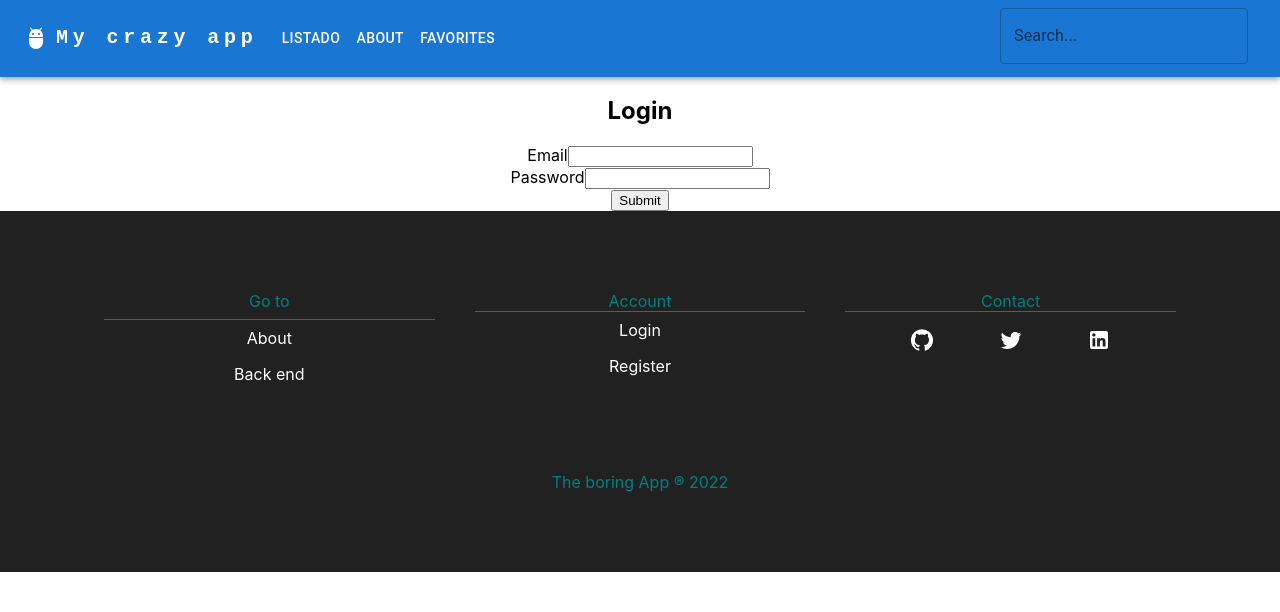
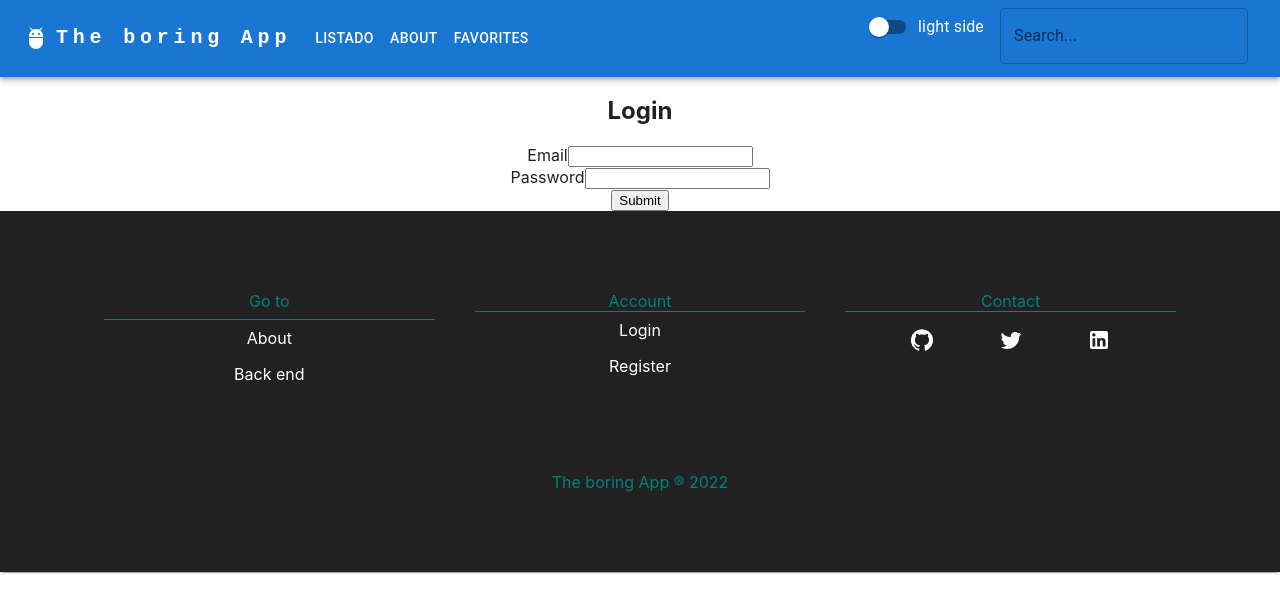
Before and after one commit to petermoyano/react-skill-up1, a React (Create React App) app: page / in a window 1280 px wide. Shown: the top 612 px of the page. Built offline with nearby package versions, Linux system fonts and the light colour scheme.

Commit message:
Implement Dark/Light mode

```diff
--- a/src/App.js
+++ b/src/App.js
@@ -10,19 +10,30 @@ import { Routes, Route } from 'react-router-dom';
 import Footer from './components/Footer';
 import Detalle from './components/Detalle';
 import ResponsiveAppBar from './components/Header';
-import { Container } from '@mui/material';
+import { Container, createTheme, Paper } from '@mui/material'
 import SearchResults from './components/SearchResults';
 import { FavsContext } from "./FavsContext"
+import { ThemeProvider } from '@emotion/react';
+
 
 function App() {
   const favsInLocalStorage = JSON.parse(localStorage.getItem('favs')) || [];
   const [Favs, setFavs] = React.useState(favsInLocalStorage)
+  const [themeMode, SetThemeMode] = React.useState("light")
+  const theme = createTheme({
+    palette: {
+      mode: themeMode
+      /* primary: {
+        main: '#110B11'
+      } */
+    }
+  })
 
   return (
-
-    <div className="App">
-      <FavsContext.Provider value={{Favs, setFavs}}>
-        <ResponsiveAppBar />
+    <ThemeProvider theme={theme}>
+      <Paper className="App">
+        <FavsContext.Provider value={{ Favs, setFavs }}>
+          <ResponsiveAppBar themeMode={themeMode} SetThemeMode={SetThemeMode} />
           <Container>
             <Routes>
               <Route path="/" element={<Login />} />
@@ -33,8 +44,8 @@ function App() {
           </Container>
           <Footer />
         </FavsContext.Provider>
-    </div>
-
+      </Paper>
+    </ThemeProvider>
   );
 }
 
--- a/src/components/Header.js
+++ b/src/components/Header.js
@@ -15,17 +15,19 @@ import AdbIcon from '@mui/icons-material/Adb';
 import TextField from '@mui/material/TextField';
 
 
+
 import swal from "@sweetalert/with-react";
 //import custom css
 import '../css/Header.css';
 
 import FavsSelect from './FavsSelect';
+import ThemeSwitch from './ThemeSwitch';
 
 
 const pages = ['Listado', 'About'];
 const settings = ['My Profile', 'Logout'];
 
-const ResponsiveAppBar = () => {
+const ResponsiveAppBar = ({ themeMode, SetThemeMode }) => {
     const [anchorElNav, setAnchorElNav] = React.useState(null);
     const [anchorElUser, setAnchorElUser] = React.useState(null);
     const [search, setSearch] = React.useState(null);
@@ -79,11 +81,10 @@ const ResponsiveAppBar = () => {
                             fontFamily: 'monospace',
                             fontWeight: 700,
                             letterSpacing: '.3rem',
-                            color: 'inherit',
                             textDecoration: 'none',
                         }}
                     >
-                        My crazy app
+                        The boring App
                     </Typography>
 
                     <Box sx={{ flexGrow: 1, display: { xs: 'flex', md: 'none' } }}>
@@ -170,7 +171,8 @@ const ResponsiveAppBar = () => {
                                 '& > :not(style)': { m: 1, height: '6ch' },
                             }}
                         >
-
+                            <Box sx={{ display: 'flex' }}>
+                                <ThemeSwitch themeMode={themeMode} SetThemeMode={SetThemeMode} />
                                 <form noValidate autoComplete="off" onSubmit={handleSubmit}>
                                     <TextField
                                         onChange={(e) => setSearch(e.target.value)}
@@ -179,6 +181,7 @@ const ResponsiveAppBar = () => {
                                         variant="outlined"
                                         color="warning" />
                                 </form>
+                            </Box>
                         </Box>
 
 
--- /dev/null
+++ b/src/components/ThemeSwitch.js
@@ -0,0 +1,15 @@
+import * as React from 'react';
+import FormGroup from '@mui/material/FormGroup';
+import FormControlLabel from '@mui/material/FormControlLabel';
+import Switch from '@mui/material/Switch';
+
+export default function ThemeSwitch({ themeMode, SetThemeMode }) {
+    const toggleThemeMode = () => {
+        themeMode === 'light' ? SetThemeMode('dark') : SetThemeMode('light')
+    }
+    return (
+        <FormGroup >
+            <FormControlLabel control={<Switch color="warning" onClick={toggleThemeMode} />} label={`${themeMode} side`} />
+        </FormGroup>
+    );
+}
```
Lines whose indentation alone changed are shown as unchanged.
